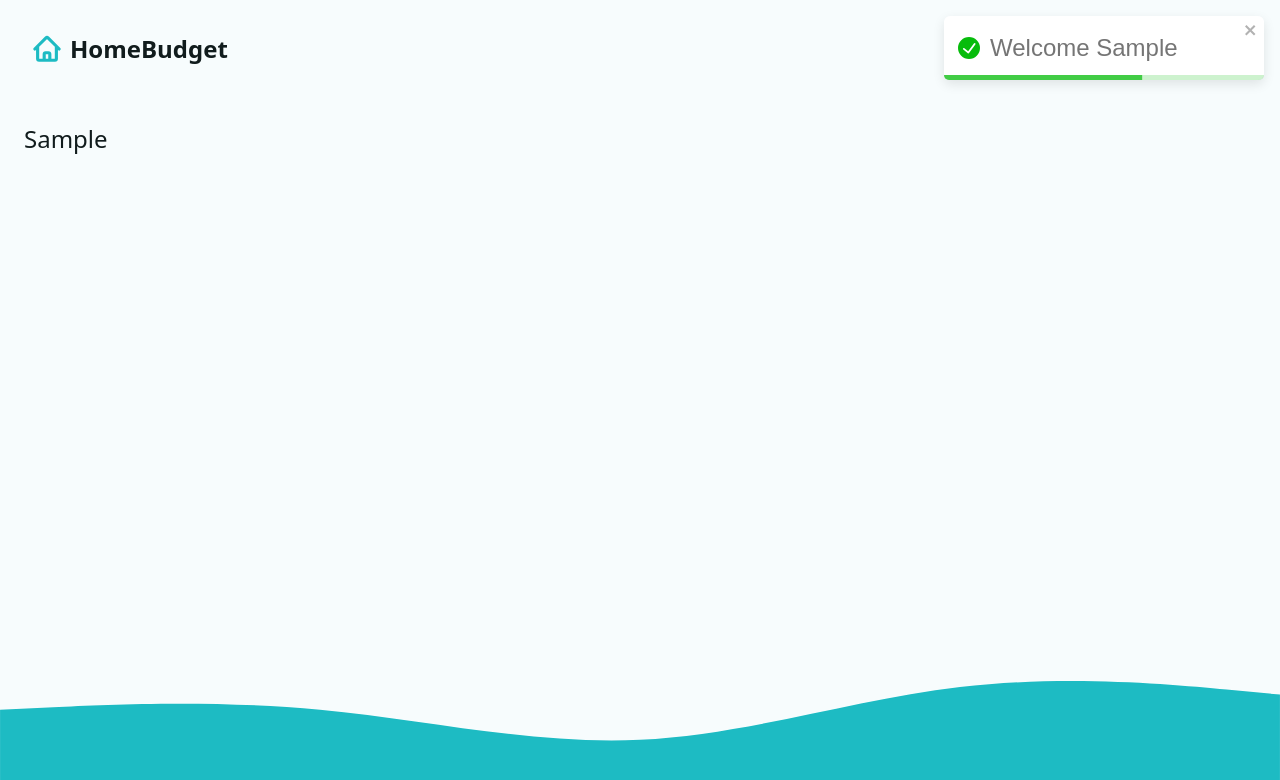
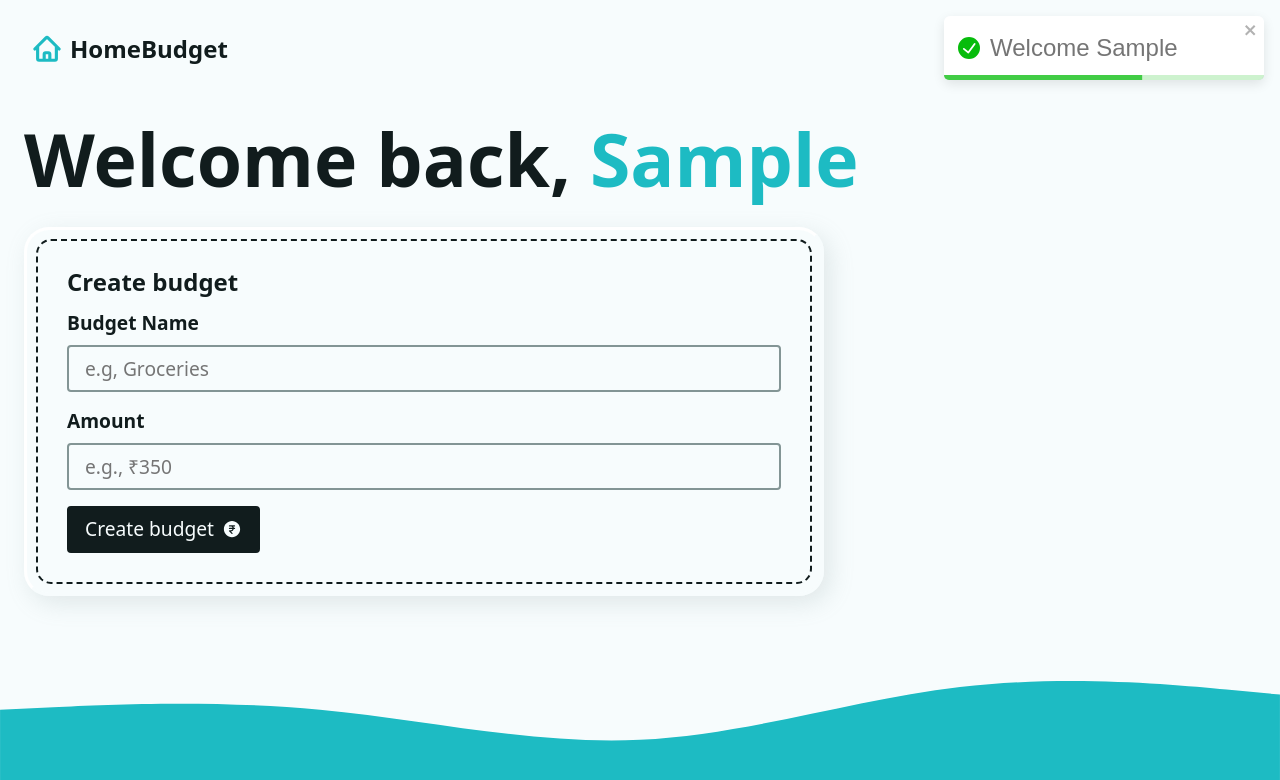
Before and after one commit to Bharath-Krishna-AB/budgetting_app, a React (Vite) app: page / in a window 1280 px wide. Both pictures are taken after typing "Sample" into the empty fields and a click on the button "Create Account". Shown: the top 780 px of the page. Built offline with nearby package versions, Linux system fonts and the light colour scheme.

Commit message:
completed design for addbudgetForm

```diff
--- /dev/null
+++ b/src/components/AddBudgetForm.jsx
@@ -0,0 +1,29 @@
+import React from 'react'
+import { Form } from 'react-router-dom'
+import { CurrencyRupeeIcon } from '@heroicons/react/24/solid'
+
+const AddBudgetForm = () => {
+  return (
+    <div className="form-wrapper">
+        <h2 className="h3">
+            Create budget
+        </h2>
+        <Form method="post" className='grid-sm'>
+            <div className="grid-xs">
+                <label htmlFor="newBudget">Budget Name</label>
+                <input type="text" name='newBudget' id='newBudget' placeholder='e.g, Groceries' required/>
+            </div>
+            <div className="grid-xs">
+                <label htmlFor="newBudgetAmount">Amount</label>
+                <input type="number" step="0.01" name='newBudgetAmount' id='newBudgetAmount' placeholder='e.g., ₹350' required inputMode='decimal' />
+            </div>
+            <button type='submit' className='btn btn--dark'>
+                <span>Create budget</span>
+                <CurrencyRupeeIcon width={20}/>
+            </button>
+        </Form>
+    </div>
+  )
+}
+
+export default AddBudgetForm
--- a/src/layouts/Main.jsx
+++ b/src/layouts/Main.jsx
@@ -8,7 +8,7 @@
 //assets
 
 import wave from '../assets/wave.svg'
-import Nav from '../comonents/NAv'
+import Nav from '../components/NAv'
 
 
 //loader
--- a/src/pages/Dashboard.jsx
+++ b/src/pages/Dashboard.jsx
@@ -4,13 +4,15 @@
 
 //helper function
 import { fetchData } from '../helpers'
-import Intro from '../comonents/Intro'
+import Intro from '../components/Intro'
 import { toast } from 'react-toastify'
+import AddBudgetForm from '../components/AddBudgetForm'
 
 //loader
 export function dashboardLoader() {
     const userName = fetchData("userName")
-    return { userName}
+    const budgets = fetchData("budgets")
+    return { userName,budgets}
 }
 
 //action
@@ -28,10 +30,22 @@
 
 
 const Dashboard = () =>{
-    const {userName} = useLoaderData()
+    const {userName,budgets} = useLoaderData()
   return (
     <>
-        {userName ? (<p>{userName}</p>) : (<Intro />)}
+        {userName ? (
+            <div className="dashboard">
+                <h1>Welcome back, <span className="accent">{userName}</span></h1>
+                <div className="grid-sm">
+                    {/* {budgets ? (): ()} */}
+                    <div className="grid-lg">
+                        <div className="flex-lg">
+                            <AddBudgetForm/>
+                        </div>
+                    </div>
+                </div>
+            </div>
+        ) : (<Intro />)}
     </>
   )
 }
```
Also changed, not shown: src/components/Intro.jsx (renamed from src/comonents/Intro.jsx), src/components/Nav.jsx (renamed from src/comonents/Nav.jsx).
